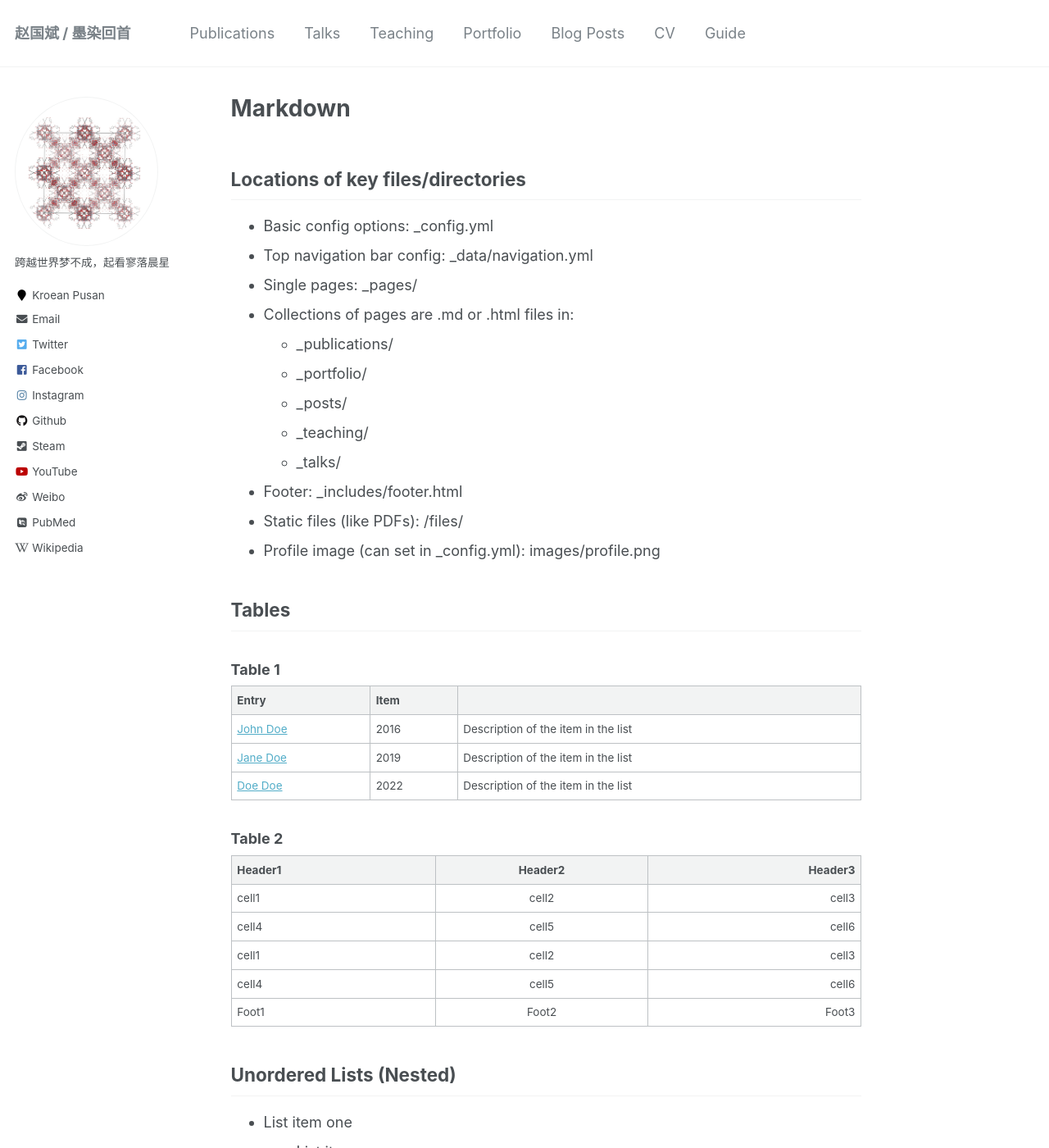
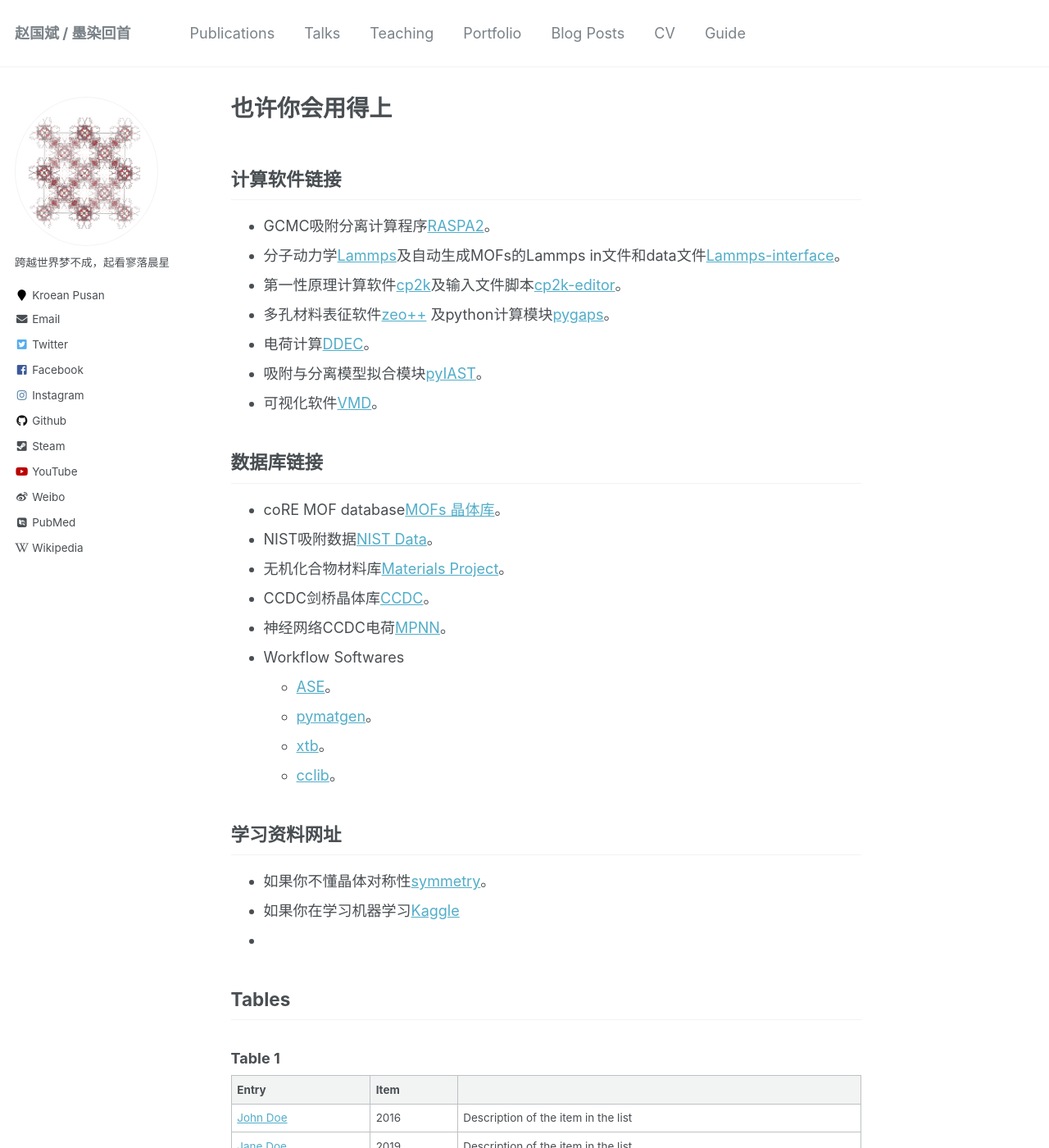
Before and after one commit to sxm13/ZGBshenxiaomoCV.github.io, a Jekyll site: the page built from _pages/markdown.md, in a window 1280 px wide and 1400 px high. Shown: the whole window at 82% size. Built offline with Jekyll 4.4.1, drawn with Linux system fonts in a browser that asks for light colours; some web fonts are replaced.

Commit message:
Update markdown.md

```diff
--- a/_pages/markdown.md
+++ b/_pages/markdown.md
@@ -1,26 +1,41 @@
 ---
 permalink: /markdown/
-title: "Markdown"
+title: "也许你会用得上"
 author_profile: true
 redirect_from:
   - /md/
   - /markdown.html
 ---
 
-## Locations of key files/directories
+## 计算软件链接
 
-* Basic config options: _config.yml
-* Top navigation bar config: _data/navigation.yml
-* Single pages: _pages/
-* Collections of pages are .md or .html files in:
-  * _publications/
-  * _portfolio/
-  * _posts/
-  * _teaching/
-  * _talks/
-* Footer: _includes/footer.html
-* Static files (like PDFs): /files/
-* Profile image (can set in _config.yml): images/profile.png
+* GCMC吸附分离计算程序[RASPA2](https://github.com/iRASPA/RASPA2 "Make by David")。
+* 分子动力学[Lammps](https://lammps.sandia.gov/ "Lammps")及自动生成MOFs的Lammps in文件和data文件[Lammps-interface](https://github.com/peteboyd/lammps_interface/ "Lammps-interface")。
+* 第一性原理计算软件[cp2k](https://www.cp2k.org/ "cp2k")及输入文件脚本[cp2k-editor](https://github.com/avishart/CP2K_Editor/ "cp2k-editor")。
+* 多孔材料表征软件[zeo++](http://www.zeoplusplus.org/ "zeo++") 及python计算模块[pygaps](https://pygaps.readthedocs.io/en/master/ "pygaps")。
+* 电荷计算[DDEC](https://sourceforge.net/projects/ddec/ "DDEC")。
+* 吸附与分离模型拟合模块[pyIAST](https://github.com/CorySimon/pyIAST/ "pyIAST")。
+* 可视化软件[VMD](https://www.ks.uiuc.edu/Research/vmd/ "VMD")。
+
+## 数据库链接
+
+* coRE MOF database[MOFs 晶体库](https://zenodo.org/record/3677685#.X8uDkrniuUl "2019coRE MOF")。
+* NIST吸附数据[NIST Data](https://adsorption.nist.gov/index.php#home "Adsorption data")。
+* 无机化合物材料库[Materials Project](https://materialsproject.org/ "Materials project")。
+* CCDC剑桥晶体库[CCDC](https://www.ccdc.cam.ac.uk/ "CCDC")。
+* 神经网络CCDC电荷[MPNN](https://github.com/SimonEnsemble/mpn_charges "MPNN")。
+* Workflow Softwares
+  * [ASE](https://wiki.fysik.dtu.dk/ase/index.html "ase")。
+  * [pymatgen](https://pymatgen.org/ "pymatgen")。
+  * [xtb](https://xtb-docs.readthedocs.io/en/latest/contents.html "xtb")。
+  * [cclib](https://cclib.github.io/ "cclib")。
+
+## 学习资料网址
+
+* 如果你不懂晶体对称性[symmetry](http://xrayweb.chem.ou.edu/notes/symmetry.html#crystal "symmetry")。
+* 如果你在学习机器学习[Kaggle](https://www.kaggle.com/ "ML")
+*
+
 
 ## Tables
 
```
